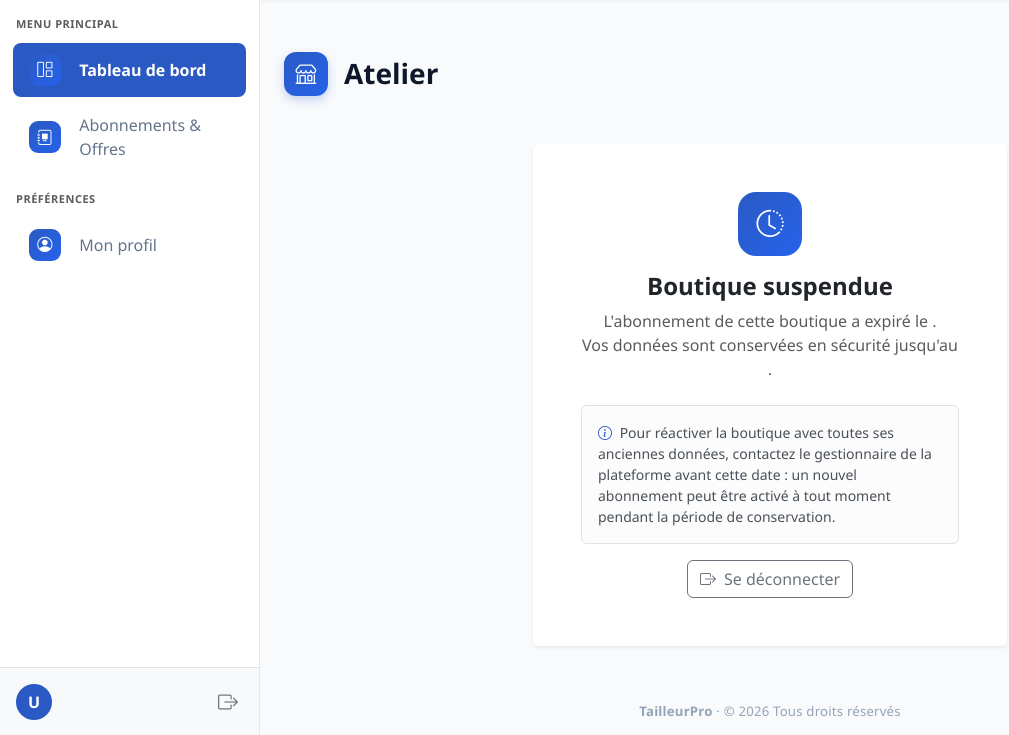
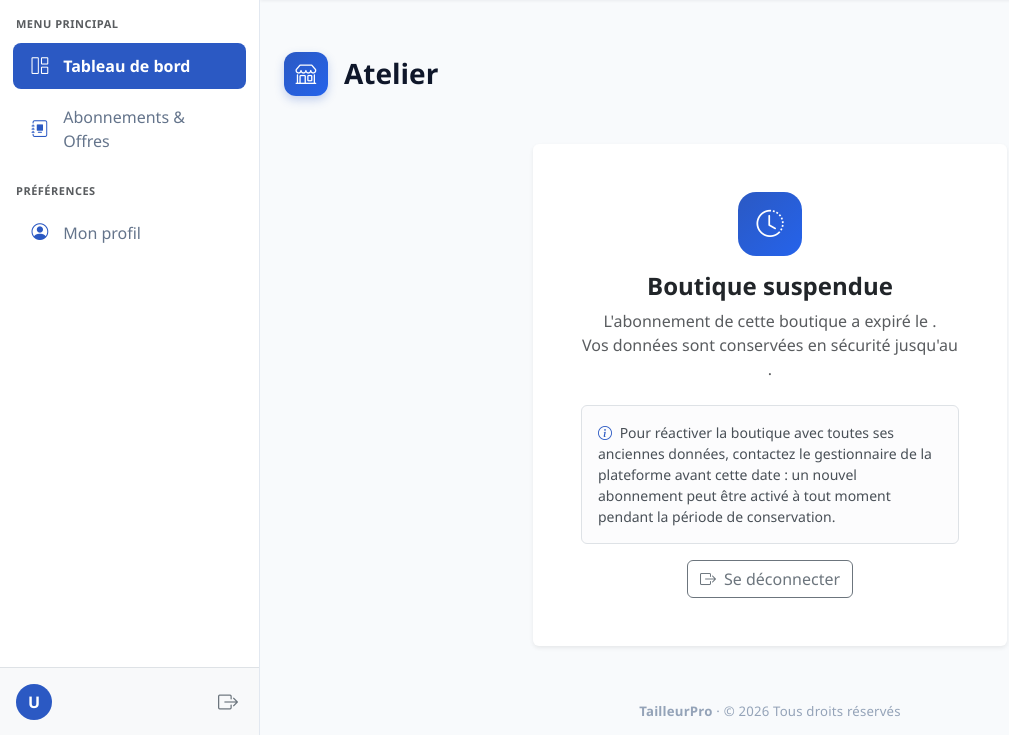
Before and after one commit to artisanweb4-blip/Projet_tailleur, a Django app: page /abonnement-bloque/ in a window 1280 px wide. Shown: the part 64-799 px from the top of the page, without its empty margins (0-1009 px from the left). Run offline with Django 5.2, Linux system fonts and the light colour scheme.

Commit message:
Sidebar : retour au style d'origine des icônes, carte boutique retirée
- Les pastilles bleues des menus de la sidebar sont retirées : les
  icônes retrouvent leur style d'origine (glyphe bleu standard aligné
  avec le texte), selon le choix de l'utilisateur après essai du 0019.
- Le bloc « BOUTIQUE » en bas de la sidebar est supprimé.
- Le reste du 0019 est conservé : en-tête TailleurPro, pied de page
  TailleurPro, fenêtre modale de confirmation 2 s, pastilles bleues
  de la barre supérieure et des onglets Paramètres.

```diff
--- a/core/templates/base.html
+++ b/core/templates/base.html
@@ -101,12 +101,6 @@
         .top-navbar .nav-link { color: #334155; }
 
         /* Icônes de navigation : fond bleu standard, icône blanche, partout */
-        .sidebar .nav-pills .nav-link i.bi {
-            width: 32px; height: 32px; border-radius: 9px;
-            background: linear-gradient(135deg, var(--primary-color), var(--accent-color));
-            color: #fff; display: inline-flex; align-items: center; justify-content: center;
-            font-size: .95rem; margin-right: .4rem; flex-shrink: 0;
-        }
         .top-navbar .btn i.bi {
             width: 30px; height: 30px; border-radius: 9px;
             background: linear-gradient(135deg, var(--primary-color), var(--accent-color));
@@ -339,14 +333,6 @@
             </ul>
         </div>
 
-        <!-- Boutique courante (nom seul, sans devise) -->
-        {% if current_atelier %}
-        <div class="px-4 py-2 border-top flex-shrink-0">
-            <small class="text-muted d-block" style="font-size: 10.5px; letter-spacing: .4px; text-transform: uppercase;">{% tr "Boutique" %}</small>
-            <div class="fw-semibold small text-dark text-truncate">{{ current_atelier.nom }}</div>
-        </div>
-        {% endif %}
-
         <!-- Profil Utilisateur Bas de Sidebar avec Déconnexion -->
         <div class="p-3 border-top bg-light flex-shrink-0">
             <div class="d-flex align-items-center justify-content-between">
```
